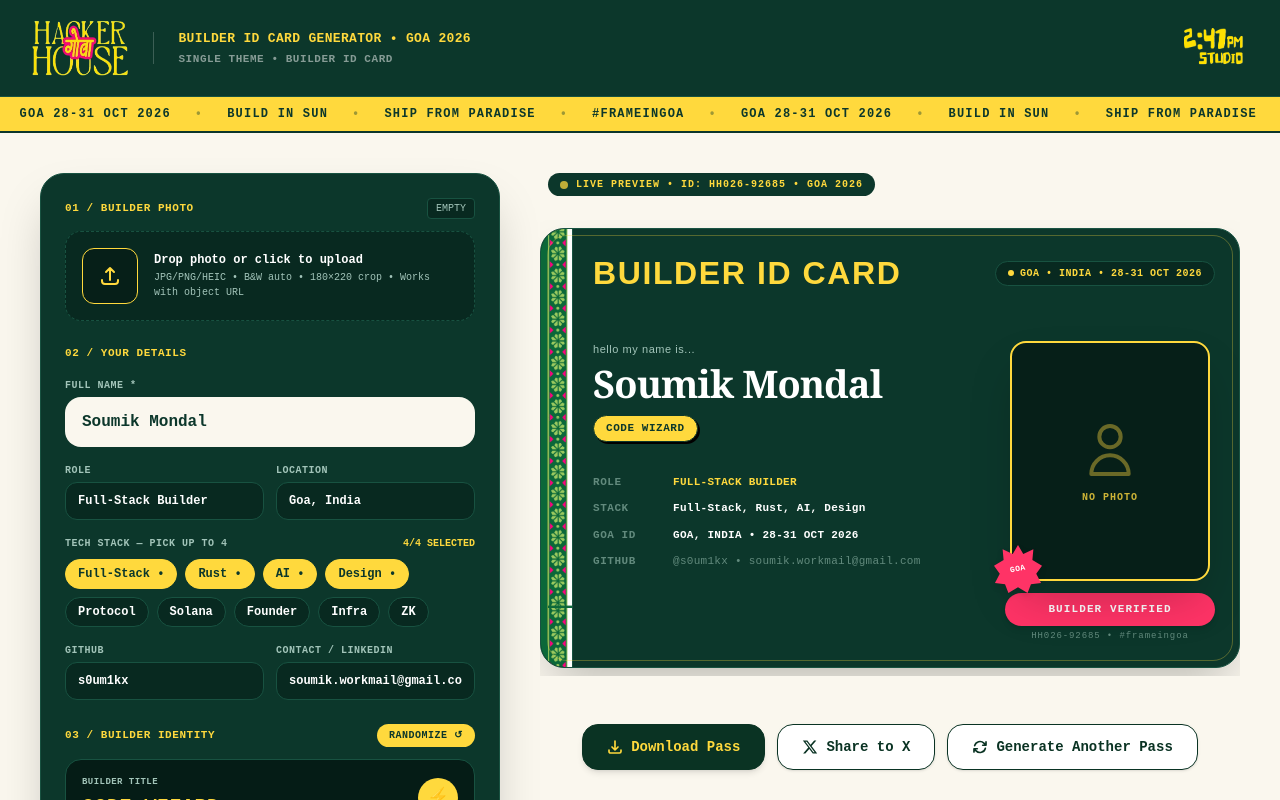
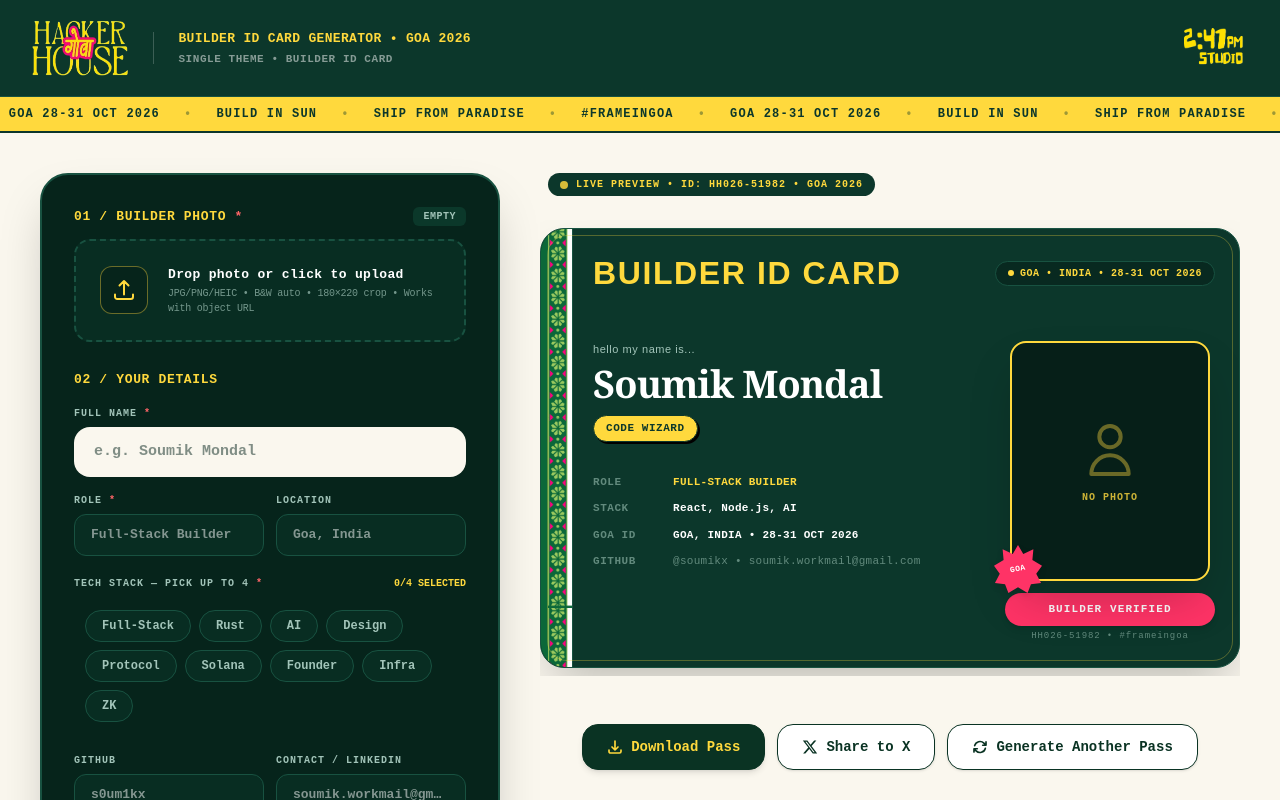
Before and after one commit to s0um1kx/hh-goa-id-builder, a React (Vite) app: page / in a window 1280 px wide. Shown: the top 800 px of the page. Built offline with nearby package versions, Linux system fonts and the light colour scheme; the HTML template or start-up script is replaced by a standard one.

Commit message:
integrated with strict form validation, error state passing, and a clear reset function

```diff
--- a/src/App.jsx
+++ b/src/App.jsx
@@ -10,17 +10,18 @@
 export default function App() {
   const cardRef = useRef(null);
   const [isDownloading, setIsDownloading] = useState(false);
+  const [errors, setErrors] = useState({});
 
   const initialFormData = {
-    fullName: 'Soumik Mondal',
-    role: 'Full-Stack Builder',
-    location: 'Goa, India',
-    selectedTech: ['Full-Stack', 'Rust', 'AI', 'Design'],
-    github: 's0um1kx',
-    linkedin: 'soumik.workmail@gmail.com',
+    fullName: '',
+    role: '',
+    location: '',
+    selectedTech: [],
+    github: '',
+    linkedin: '',
     builderTitle: 'CODE WIZARD',
     photoUrl: null,
-    builderId: generateBuilderId('Soumik Mondal'),
+    builderId: generateBuilderId(''),
   };
 
   const [formData, setFormData] = useState(initialFormData);
@@ -35,6 +36,27 @@
     }
   }, [formData.fullName]);
 
+  // Strict Validation Function to prevent download/share without required user input
+  const validateForm = () => {
+    const newErrors = {};
+
+    if (!formData.fullName || !formData.fullName.trim()) {
+      newErrors.fullName = 'Please enter your full name';
+    }
+    if (!formData.role || !formData.role.trim()) {
+      newErrors.role = 'Please enter your role';
+    }
+    if (!formData.selectedTech || formData.selectedTech.length === 0) {
+      newErrors.selectedTech = 'Please select at least 1 tech stack';
+    }
+    if (!formData.photoUrl) {
+      newErrors.photoUrl = 'Please upload a photo';
+    }
+
+    setErrors(newErrors);
+    return Object.keys(newErrors).length === 0;
+  };
+
   const handleImageUpload = (e) => {
     const file = e.target.files?.[0];
     if (file) {
@@ -45,10 +67,12 @@
         ...prev,
         photoUrl: URL.createObjectURL(file),
       }));
+      setErrors((prev) => ({ ...prev, photoUrl: null }));
     }
   };
 
   const handleDownload = async () => {
+    if (!validateForm()) return;
     if (!cardRef.current) return;
     setIsDownloading(true);
 
@@ -78,6 +102,8 @@
   };
 
   const handleShareX = () => {
+    if (!validateForm()) return;
+
     const tweetText = `🌴 Built my Hacker Goa House Builder Card!\n\n👤 ${formData.fullName}\n🎴 Builder ID: #${formData.builderId}\n\nExcited to build, ship, and connect with amazing builders in Goa. 🚀\n\nCreate your own Builder Card:`;
 
     const appUrl = window.location.href;
@@ -95,6 +121,7 @@
       URL.revokeObjectURL(formData.photoUrl);
     }
     setFormData(initialFormData);
+    setErrors({});
   };
 
   const tickerItems = [
@@ -163,6 +190,8 @@
           formData={formData}
           setFormData={setFormData}
           onImageUpload={handleImageUpload}
+          errors={errors}
+          setErrors={setErrors}
         />
 
         <div className="flex flex-col items-center space-y-6 sticky top-6 w-full">
--- a/src/components/Controls.jsx
+++ b/src/components/Controls.jsx
@@ -1,9 +1,7 @@
-import React, { useRef } from 'react';
+import React from 'react';
 
-export default function Controls({ formData, setFormData, onImageUpload }) {
-  const fileInputRef = useRef(null);
-
-  const techOptions = [
+export default function Controls({ formData, setFormData, onImageUpload, errors = {}, setErrors }) {
+  const TECH_OPTIONS = [
     'Full-Stack',
     'Rust',
     'AI',
@@ -15,275 +13,280 @@
     'ZK',
   ];
 
-  const builderTitles = [
+  const TITLES = [
+    'RUST ARCHITECT',
     'CODE WIZARD',
-    'RUST ARCHITECT',
-    'SOLANA NINJA',
-    'AI HACKER',
-    'FULL-STACK PRO',
-    'INFRA DEGEN',
-    'PROTOCOL BUILDER',
-    '0X SHINOBI',
+    'PROTOCOL ENGINE',
+    'FULL-STACK NINJA',
+    'AI PROMPT MAESTRO',
+    'SOLANA SHIPPER',
   ];
 
-  const handleRandomizeTitle = () => {
-    const currentTitle = formData.builderTitle;
-    const filtered = builderTitles.filter((t) => t !== currentTitle);
-    const randomIndex = Math.floor(Math.random() * filtered.length);
-    setFormData((prev) => ({
-      ...prev,
-      builderTitle: filtered[randomIndex],
-    }));
+  const handleTextChange = (e) => {
+    const { name, value } = e.target;
+    setFormData((prev) => ({ ...prev, [name]: value }));
+
+    if (setErrors && errors[name]) {
+      setErrors((prev) => ({ ...prev, [name]: null }));
+    }
   };
 
   const handleTechToggle = (tech) => {
     setFormData((prev) => {
       const current = prev.selectedTech || [];
-      if (current.includes(tech)) {
-        return { ...prev, selectedTech: current.filter((t) => t !== tech) };
+      const updated = current.includes(tech)
+        ? current.filter((t) => t !== tech)
+        : current.length < 4
+        ? [...current, tech]
+        : current;
+      return { ...prev, selectedTech: updated };
+    });
+
+    if (setErrors && errors.selectedTech) {
+      setErrors((prev) => ({ ...prev, selectedTech: null }));
     }
-      if (current.length >= 4) return prev;
-      return { ...prev, selectedTech: [...current, tech] };
-    });
   };
 
-  const handleFileChange = (e) => {
-    const file = e.target.files[0];
-    if (!file) return;
-
-    const objectUrl = URL.createObjectURL(file);
-
-    const img = new Image();
-    img.crossOrigin = 'anonymous';
-    img.src = objectUrl;
-    img.onload = () => {
-      const canvas = document.createElement('canvas');
-      const ctx = canvas.getContext('2d');
-      canvas.width = img.width;
-      canvas.height = img.height;
-
-      ctx.drawImage(img, 0, 0);
-      const imgData = ctx.getImageData(0, 0, canvas.width, canvas.height);
-      const data = imgData.data;
-
-      for (let i = 0; i < data.length; i += 4) {
-        const avg = (data[i] + data[i + 1] + data[i + 2]) / 3;
-        data[i] = avg;
-        data[i + 1] = avg;
-        data[i + 2] = avg;
-      }
-
-      ctx.putImageData(imgData, 0, 0);
-      const processedUrl = canvas.toDataURL('image/png');
-
-      setFormData((prev) => ({
-        ...prev,
-        photoUrl: processedUrl,
-      }));
-    };
+  const handleRandomizeTitle = () => {
+    const randomTitle = TITLES[Math.floor(Math.random() * TITLES.length)];
+    setFormData((prev) => ({ ...prev, builderTitle: randomTitle }));
   };
 
   return (
-    <div className="bg-[#0C372B] text-white rounded-3xl p-6 border-[1.5px] border-[#185241] shadow-2xl font-mono flex flex-col gap-6">
-      {/* 01 / BUILDER PHOTO */}
-      <div>
-        <div className="flex justify-between items-center mb-3">
-          <span className="text-[11px] font-bold text-[#FFD93D] uppercase tracking-wider">
-            01 / BUILDER PHOTO
-          </span>
-          <span className="text-[10px] text-[#A2C4B9] bg-[#082920] px-2 py-0.5 rounded border border-[#185241]">
-            {formData.photoUrl ? 'UPLOADED' : 'EMPTY'}
+    <div className="bg-[#06241B] text-white p-6 md:p-8 rounded-[28px] border-2 border-[#185241] shadow-2xl font-mono space-y-7 selection:bg-[#FFD93D] selection:text-[#06241B]">
+      {/* SECTION 01: BUILDER PHOTO */}
+      <div className="space-y-3">
+        <div className="flex justify-between items-center">
+          <h3 className="text-[13px] font-extrabold text-[#FFD93D] tracking-wider uppercase">
+            01 / BUILDER PHOTO <span className="text-red-400">*</span>
+          </h3>
+          <span
+            className={`text-[10px] font-bold px-2.5 py-0.5 rounded-md uppercase tracking-wider ${
+              formData.photoUrl
+                ? 'bg-[#FFD93D] text-[#06241B]'
+                : 'bg-[#0B382A] text-[#A2C4B9]'
+            }`}
+          >
+            {formData.photoUrl ? 'ADDED' : 'EMPTY'}
           </span>
         </div>
 
-        <label className="border border-dashed border-[#185241] bg-[#082920] rounded-2xl p-4 flex items-center gap-4 cursor-pointer hover:border-[#FFD93D] transition-colors">
-          <div className="w-14 h-14 bg-[#061F18] border border-[#FFD93D] rounded-xl flex items-center justify-center text-[#FFD93D] shrink-0 overflow-hidden">
-            {formData.photoUrl ? (
-              <img
-                src={formData.photoUrl}
-                alt="Preview"
-                className="w-full h-full object-cover rounded-lg"
+        <label
+          className={`border-2 border-dashed rounded-2xl p-6 flex items-center gap-5 cursor-pointer transition-all bg-[#082D22] hover:bg-[#0A3327] ${
+            errors.photoUrl
+              ? 'border-red-500 bg-red-950/20'
+              : 'border-[#185241] hover:border-[#FFD93D]/50'
+          }`}
+        >
+          <input
+            type="file"
+            accept="image/*"
+            onChange={onImageUpload}
+            className="hidden"
           />
-            ) : (
+          <div className="w-12 h-12 rounded-xl border border-[#FFD93D]/40 bg-[#06241B] flex items-center justify-center shrink-0 text-[#FFD93D]">
             <svg
-                className="w-6 h-6"
-                fill="none"
-                stroke="currentColor"
+              className="w-6 h-6 stroke-current fill-none stroke-2"
               viewBox="0 0 24 24"
-                xmlns="http://www.w3.org/2000/svg"
             >
               <path
                 strokeLinecap="round"
                 strokeLinejoin="round"
-                  strokeWidth="2"
-                  d="M4 16v1a3 3 0 003 3h10a3 3 0 003-3v-1m-4-8l-4-4m0 0L8 8m4-4v12"
+                d="M3 16.5v2.25A2.25 2.25 0 005.25 21h13.5A2.25 2.25 0 0021 18.75V16.5m-13.5-9L12 3m0 0l4.5 4.5M12 3v13.5"
               />
             </svg>
+          </div>
+          <div>
+            <div className="text-[13px] font-bold text-white tracking-wide">
+              Drop photo or click to upload
+            </div>
+            <div className="text-[10px] text-[#A2C4B9]/70 mt-0.5 tracking-tight">
+              JPG/PNG/HEIC • B&W auto • 180×220 crop • Works with object URL
+            </div>
+          </div>
+        </label>
+
+        {errors.photoUrl && (
+          <div className="bg-red-900/30 border border-red-500/60 text-red-300 text-[11px] font-semibold px-4 py-2 rounded-xl">
+            ⚠ {errors.photoUrl}
+          </div>
         )}
       </div>
 
-          <div>
-            <div className="text-xs font-bold text-white mb-0.5">
-              Drop photo or click to upload
-            </div>
-            <div className="text-[10px] text-[#A2C4B9]">
-              JPG/PNG/HEIC • B&W auto • 180×220 crop • Works with object URL
-            </div>
-          </div>
-
-          <input
-            ref={fileInputRef}
-            type="file"
-            accept="image/jpeg,image/png,image/heic,image/heif,.heic,.heif"
-            onChange={handleFileChange}
-            className="hidden"
-          />
-        </label>
-      </div>
-
-      {/* 02 / YOUR DETAILS */}
-      <div className="flex flex-col gap-4">
-        <span className="text-[11px] font-bold text-[#FFD93D] uppercase tracking-wider">
+      {/* SECTION 02: YOUR DETAILS */}
+      <div className="space-y-4">
+        <h3 className="text-[13px] font-extrabold text-[#FFD93D] tracking-wider uppercase">
           02 / YOUR DETAILS
-        </span>
+        </h3>
 
         {/* FULL NAME */}
-        <div>
-          <label className="block text-[10px] font-bold text-[#A2C4B9] uppercase tracking-wider mb-1">
-            FULL NAME *
+        <div className="space-y-1.5">
+          <label className="block text-[10px] font-black text-[#A2C4B9] tracking-widest uppercase">
+            FULL NAME <span className="text-red-400">*</span>
           </label>
           <input
             type="text"
-            value={formData.fullName}
-            onChange={(e) => setFormData({ ...formData, fullName: e.target.value })}
-            className="w-full bg-[#FAF7EE] text-[#0C372B] font-bold rounded-2xl px-4 py-3 outline-none border border-transparent focus:border-[#FFD93D]"
-            placeholder="Soumik Mondal"
+            name="fullName"
+            value={formData.fullName || ''}
+            onChange={handleTextChange}
+            placeholder="e.g. Soumik Mondal"
+            className={`w-full px-5 py-3.5 rounded-2xl text-[#06241B] font-bold text-[15px] outline-none transition-all ${
+              errors.fullName
+                ? 'bg-red-50 border-2 border-red-500 text-red-900'
+                : 'bg-[#FAF7EE] focus:ring-2 focus:ring-[#FFD93D]'
+            }`}
           />
+          {errors.fullName && (
+            <div className="bg-red-900/30 border border-red-500/60 text-red-300 text-[11px] font-semibold px-4 py-2 rounded-xl mt-1">
+              ⚠ {errors.fullName}
+            </div>
+          )}
         </div>
 
         {/* ROLE & LOCATION */}
-        <div className="grid grid-cols-2 gap-3">
-          <div>
-            <label className="block text-[10px] font-bold text-[#A2C4B9] uppercase tracking-wider mb-1">
-              ROLE
+        <div className="grid grid-cols-1 md:grid-cols-2 gap-3">
+          <div className="space-y-1.5">
+            <label className="block text-[10px] font-black text-[#A2C4B9] tracking-widest uppercase">
+              ROLE <span className="text-red-400">*</span>
             </label>
             <input
               type="text"
-              value={formData.role}
-              onChange={(e) => setFormData({ ...formData, role: e.target.value })}
-              className="w-full bg-[#082920] text-white font-semibold rounded-xl px-3 py-2.5 text-xs outline-none border border-[#185241] focus:border-[#FFD93D]"
+              name="role"
+              value={formData.role || ''}
+              onChange={handleTextChange}
               placeholder="Full-Stack Builder"
+              className={`w-full px-4 py-2.5 rounded-xl bg-[#082D22] text-white font-bold text-[13px] outline-none border transition-all ${
+                errors.role
+                  ? 'border-red-500 bg-red-950/20'
+                  : 'border-[#185241] focus:border-[#FFD93D]'
+              }`}
             />
+            {errors.role && (
+              <div className="text-red-400 text-[10px] font-semibold mt-1">
+                ⚠ {errors.role}
+              </div>
+            )}
           </div>
 
-          <div>
-            <label className="block text-[10px] font-bold text-[#A2C4B9] uppercase tracking-wider mb-1">
+          <div className="space-y-1.5">
+            <label className="block text-[10px] font-black text-[#A2C4B9] tracking-widest uppercase">
               LOCATION
             </label>
             <input
               type="text"
-              value={formData.location}
-              onChange={(e) => setFormData({ ...formData, location: e.target.value })}
-              className="w-full bg-[#082920] text-white font-semibold rounded-xl px-3 py-2.5 text-xs outline-none border border-[#185241] focus:border-[#FFD93D]"
+              name="location"
+              value={formData.location || ''}
+              onChange={handleTextChange}
               placeholder="Goa, India"
+              className="w-full px-4 py-2.5 rounded-xl bg-[#082D22] text-white font-bold text-[13px] outline-none border border-[#185241] focus:border-[#FFD93D]"
             />
           </div>
         </div>
 
-        {/* TECH STACK CHIPS */}
-        <div>
-          <div className="flex justify-between items-center mb-2">
-            <label className="text-[10px] font-bold text-[#A2C4B9] uppercase tracking-wider">
-              TECH STACK — PICK UP TO 4
+        {/* TECH STACK */}
+        <div className="space-y-2 pt-1">
+          <div className="flex justify-between items-center">
+            <label className="text-[10px] font-black text-[#A2C4B9] tracking-widest uppercase">
+              TECH STACK — PICK UP TO 4 <span className="text-red-400">*</span>
             </label>
-            <span className="text-[10px] text-[#FFD93D] font-bold">
-              {formData.selectedTech?.length || 0}/4 SELECTED
+            <span className="text-[10px] font-extrabold text-[#FFD93D]">
+              {(formData.selectedTech || []).length}/4 SELECTED
             </span>
           </div>
 
+          <div
+            className={`p-2.5 rounded-2xl border transition-all ${
+              errors.selectedTech
+                ? 'border-red-500 bg-red-950/10'
+                : 'border-transparent'
+            }`}
+          >
             <div className="flex flex-wrap gap-2">
-            {techOptions.map((tech) => {
-              const isSelected = formData.selectedTech?.includes(tech);
+              {TECH_OPTIONS.map((tech) => {
+                const isSelected = (formData.selectedTech || []).includes(tech);
                 return (
                   <button
                     key={tech}
                     type="button"
                     onClick={() => handleTechToggle(tech)}
-                  className={`px-3 py-1.5 rounded-full text-xs font-bold transition-all border ${
+                    className={`px-4 py-1.5 rounded-full text-[12px] font-extrabold transition-all border ${
                       isSelected
-                      ? 'bg-[#FFD93D] text-[#0C372B] border-[#FFD93D]'
-                      : 'bg-[#082920] text-white border-[#185241] hover:border-[#A2C4B9]'
+                        ? 'bg-[#FFD93D] text-[#06241B] border-[#FFD93D] shadow-sm'
+                        : 'bg-[#082D22] text-[#A2C4B9] border-[#185241] hover:border-[#A2C4B9]'
                     }`}
                   >
-                  {tech} {isSelected && '•'}
+                    {tech} {isSelected ? '•' : ''}
                   </button>
                 );
               })}
             </div>
           </div>
+          {errors.selectedTech && (
+            <div className="text-red-400 text-[10px] font-semibold">
+              ⚠ {errors.selectedTech}
+            </div>
+          )}
+        </div>
 
-        {/* GITHUB & LINKEDIN / EMAIL */}
-        <div className="grid grid-cols-2 gap-3">
-          <div>
-            <label className="block text-[10px] font-bold text-[#A2C4B9] uppercase tracking-wider mb-1">
+        {/* GITHUB & CONTACT */}
+        <div className="grid grid-cols-1 md:grid-cols-2 gap-3 pt-1">
+          <div className="space-y-1.5">
+            <label className="block text-[10px] font-black text-[#A2C4B9] tracking-widest uppercase">
               GITHUB
             </label>
             <input
               type="text"
-              value={formData.github}
-              onChange={(e) => setFormData({ ...formData, github: e.target.value })}
-              className="w-full bg-[#082920] text-white font-semibold rounded-xl px-3 py-2.5 text-xs outline-none border border-[#185241] focus:border-[#FFD93D]"
-              placeholder="s8um1kx"
+              name="github"
+              value={formData.github || ''}
+              onChange={handleTextChange}
+              placeholder="s0um1kx"
+              className="w-full px-4 py-2.5 rounded-xl bg-[#082D22] text-white font-bold text-[13px] outline-none border border-[#185241] focus:border-[#FFD93D]"
             />
           </div>
 
-          <div>
-            <label className="block text-[10px] font-bold text-[#A2C4B9] uppercase tracking-wider mb-1">
+          <div className="space-y-1.5">
+            <label className="block text-[10px] font-black text-[#A2C4B9] tracking-widest uppercase">
               CONTACT / LINKEDIN
             </label>
             <input
               type="text"
-              value={formData.linkedin}
-              onChange={(e) => setFormData({ ...formData, linkedin: e.target.value })}
-              className="w-full bg-[#082920] text-white font-semibold rounded-xl px-3 py-2.5 text-xs outline-none border border-[#185241] focus:border-[#FFD93D]"
+              name="linkedin"
+              value={formData.linkedin || ''}
+              onChange={handleTextChange}
               placeholder="soumik.workmail@gmail.com"
+              className="w-full px-4 py-2.5 rounded-xl bg-[#082D22] text-white font-bold text-[13px] outline-none border border-[#185241] focus:border-[#FFD93D] truncate"
             />
           </div>
         </div>
       </div>
 
-      {/* 03 / BUILDER IDENTITY */}
-      <div>
-        <div className="flex justify-between items-center mb-3">
-          <span className="text-[11px] font-bold text-[#FFD93D] uppercase tracking-wider">
+      {/* SECTION 03: BUILDER IDENTITY */}
+      <div className="space-y-3 pt-1">
+        <div className="flex justify-between items-center">
+          <h3 className="text-[13px] font-extrabold text-[#FFD93D] tracking-wider uppercase">
             03 / BUILDER IDENTITY
-          </span>
+          </h3>
           <button
             type="button"
             onClick={handleRandomizeTitle}
-            className="bg-[#FFD93D] text-[#0C372B] text-[10px] font-black px-3 py-1 rounded-full uppercase tracking-wider flex items-center gap-1 hover:bg-yellow-300 transition-colors"
+            className="bg-[#FFD93D] hover:bg-[#f3cb29] text-[#06241B] text-[10px] font-black px-3 py-1 rounded-full uppercase tracking-wider flex items-center gap-1 transition-all active:scale-95"
           >
             RANDOMIZE ↺
           </button>
         </div>
 
-        <div className="bg-[#051C16] border border-[#185241] rounded-2xl p-4 flex justify-between items-center">
+        <div className="bg-[#082D22] border border-[#185241] rounded-2xl p-4 flex justify-between items-center">
           <div>
-            <span className="block text-[9px] font-bold text-[#A2C4B9] uppercase tracking-wider mb-1">
+            <div className="text-[9px] font-black text-[#A2C4B9] tracking-widest uppercase">
               BUILDER TITLE
-            </span>
-            <span className="text-xl font-black text-[#FFD93D] tracking-wide uppercase">
-              {formData.builderTitle || 'CODE WIZARD'}
-            </span>
             </div>
-
-          <button
-            type="button"
-            onClick={handleRandomizeTitle}
-            className="w-10 h-10 bg-[#FFD93D] text-[#0C372B] rounded-full flex items-center justify-center font-bold text-lg hover:scale-105 transition-transform shrink-0"
-          >
+            <div className="text-[18px] font-black text-[#FFD93D] tracking-wider uppercase mt-0.5">
+              {formData.builderTitle || 'RUST ARCHITECT'}
+            </div>
+          </div>
+          <div className="w-9 h-9 rounded-full bg-[#FFD93D] text-[#06241B] flex items-center justify-center font-black text-lg shadow-md">
             ⚡
-          </button>
+          </div>
         </div>
       </div>
     </div>
```
Lines whose indentation alone changed are shown as unchanged.
